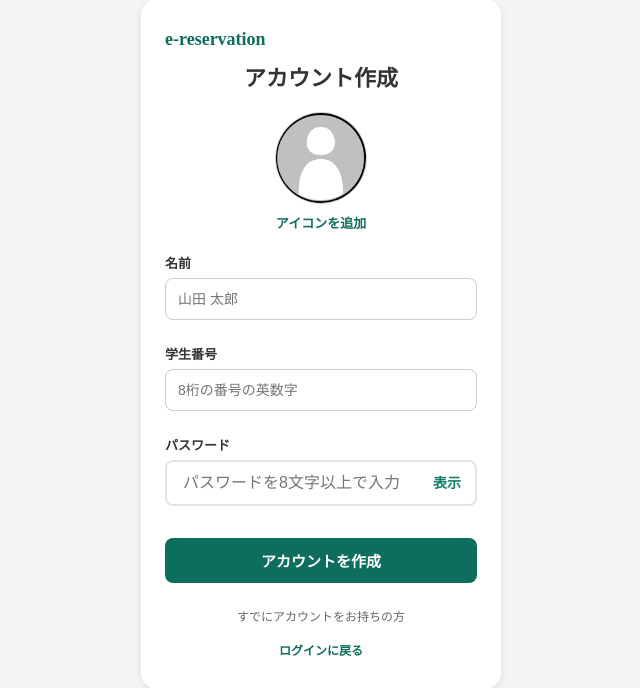
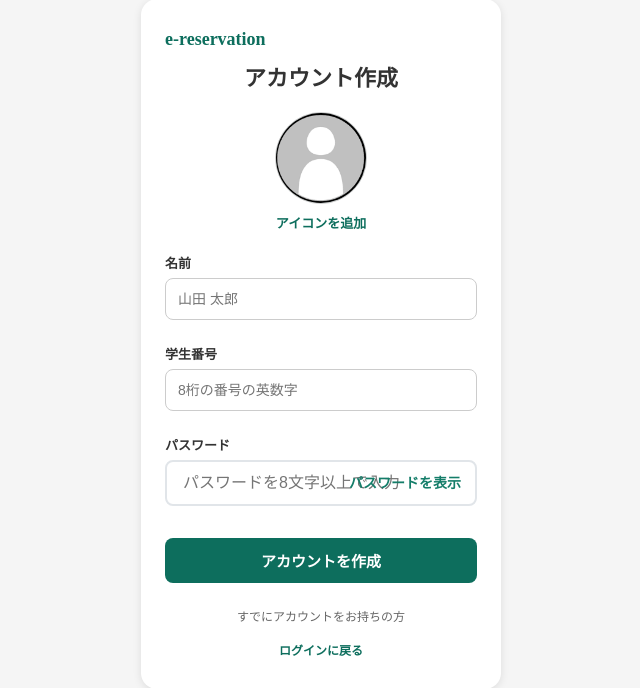
Before and after one commit to Y-yuhi-047/e-reservation2026, a PHP site: page /account_create_input.php in a window 1280 px wide. Shown: the part 56-744 px from the top of the page, without its empty margins (319-959 px from the left). Run offline with PHP 8.4, Linux system fonts and the light colour scheme.

```diff
--- a/account_create_input.php
+++ b/account_create_input.php
@@ -101,7 +101,7 @@ if ($_SERVER['REQUEST_METHOD'] === 'POST') {
                 <label for="password">パスワード</label>
                 <div class="password-wrapper">
                     <input type="password" id="password" name="password" class="form-control" placeholder="パスワードを8文字以上で入力" required>
-                    <button type="button" id="togglePassword" class="btn-toggle-password">表示</button>
+                    <button type="button" id="togglePassword" class="btn-toggle-password">パスワードを表示</button>
                 </div>
             </div>
 
--- a/js/hiroki.js
+++ b/js/hiroki.js
@@ -10,7 +10,7 @@ document.addEventListener('DOMContentLoaded', () => {
                 input.type = show ? 'text' : 'password';
             });
 
-            toggleButton.textContent = show ? 'パスワードを非表示' : 'パスワードを表示';
+            toggleButton.textContent = show ? '非表示' : 'パスワードを表示';
         });
     }
 });
```
Also changed, not shown: user.php (+15 -2 lines), uploads/user_3106d8402210c59fd732e69b8da42f81.png (added).
